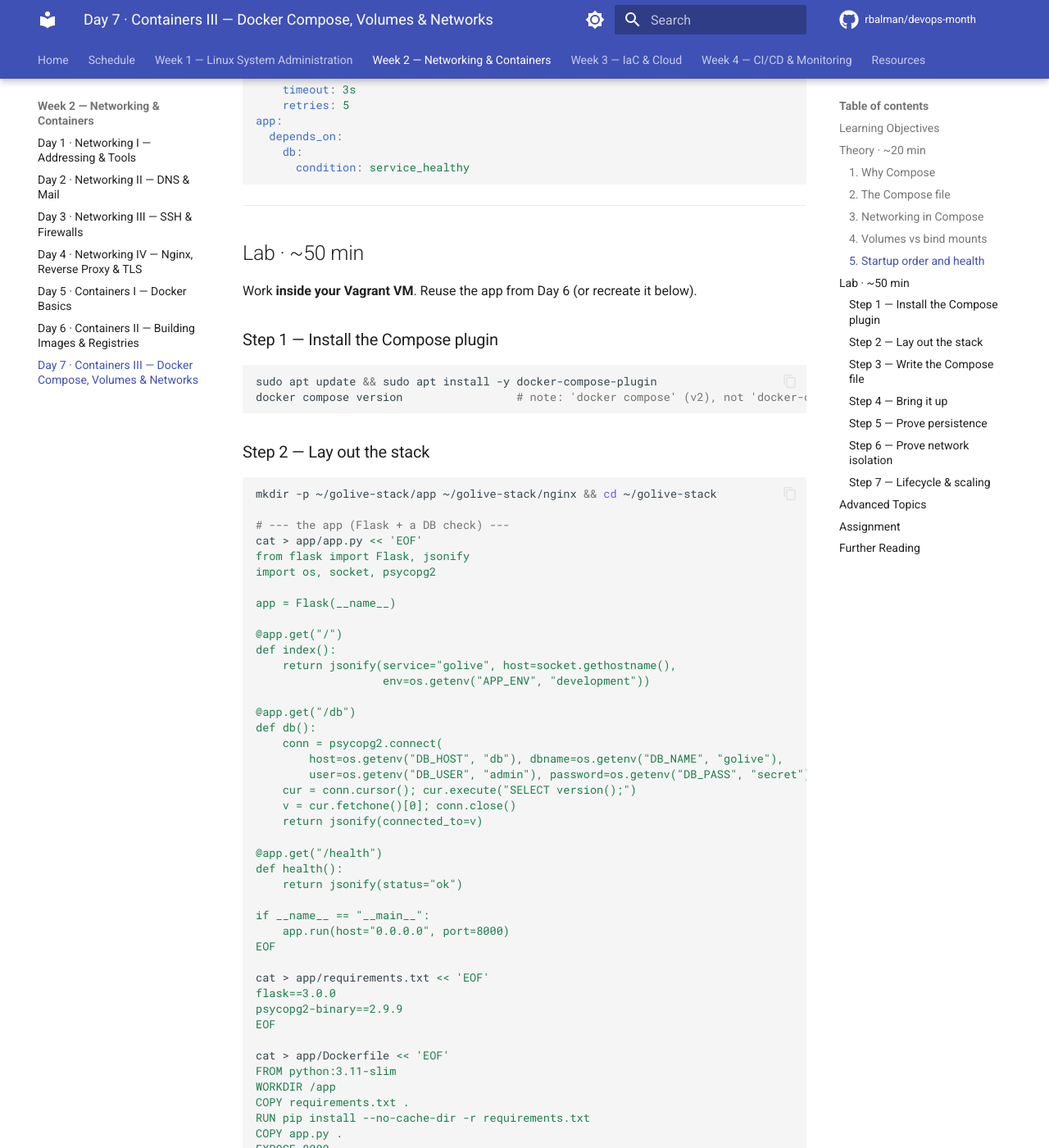
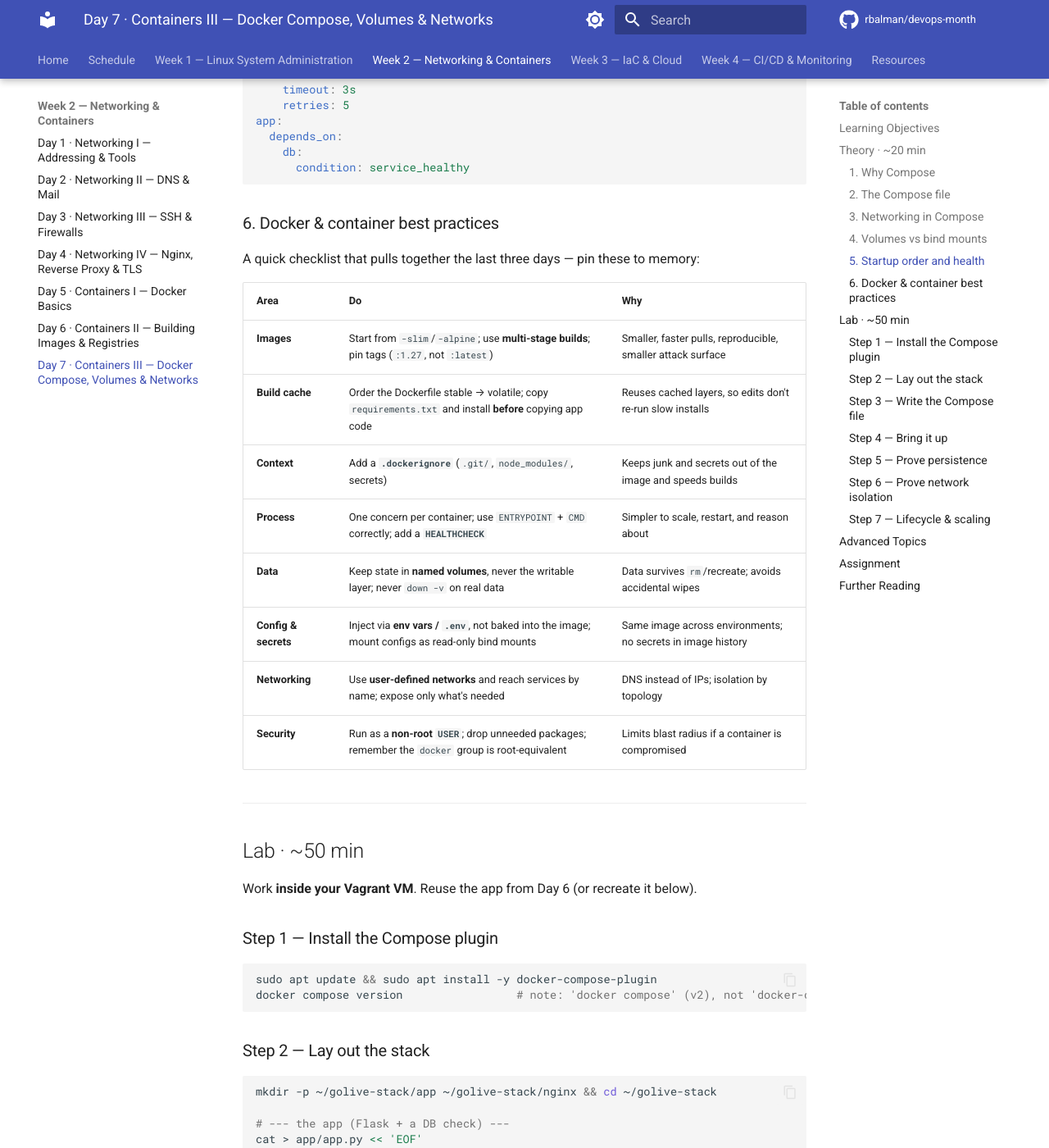
Before and after one commit to rbalman/devops-month, an MkDocs documentation site: the page built from docs/week-02/day-14.md, in a window 1280 px wide and 1400 px high, scrolled down 2402 px. Shown: the whole window at 82% size. Built offline with MkDocs 1.6.1 and Material for MkDocs 9.7.7, drawn with Linux system fonts in a browser that asks for light colours; comment, search, counter and statistics services are not loaded.

Commit message:
add contents for containers

````diff
--- a/docs/week-02/day-14.md
+++ b/docs/week-02/day-14.md
@@ -85,6 +85,21 @@ app:
     db:
       condition: service_healthy
 ```
+
+### 6. Docker & container best practices
+
+A quick checklist that pulls together the last three days — pin these to memory:
+
+| Area | Do | Why |
+|---|---|---|
+| **Images** | Start from `-slim`/`-alpine`; use **multi-stage builds**; pin tags (`:1.27`, not `:latest`) | Smaller, faster pulls, reproducible, smaller attack surface |
+| **Build cache** | Order the Dockerfile stable → volatile; copy `requirements.txt` and install **before** copying app code | Reuses cached layers, so edits don't re-run slow installs |
+| **Context** | Add a **`.dockerignore`** (`.git/`, `node_modules/`, secrets) | Keeps junk and secrets out of the image and speeds builds |
+| **Process** | One concern per container; use `ENTRYPOINT` + `CMD` correctly; add a **`HEALTHCHECK`** | Simpler to scale, restart, and reason about |
+| **Data** | Keep state in **named volumes**, never the writable layer; never `down -v` on real data | Data survives `rm`/recreate; avoids accidental wipes |
+| **Config & secrets** | Inject via **env vars / `.env`**, not baked into the image; mount configs as read-only bind mounts | Same image across environments; no secrets in image history |
+| **Networking** | Use **user-defined networks** and reach services by name; expose only what's needed | DNS instead of IPs; isolation by topology |
+| **Security** | Run as a **non-root `USER`**; drop unneeded packages; remember the `docker` group is root-equivalent | Limits blast radius if a container is compromised |
 
 ---
 
````
Also changed, not shown: docs/week-02/day-12.md (+11 -0 lines), docs/week-02/day-13.md (+2 -0 lines).
